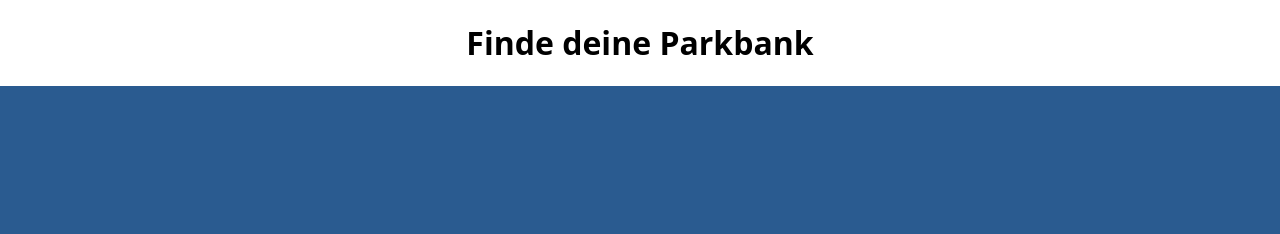
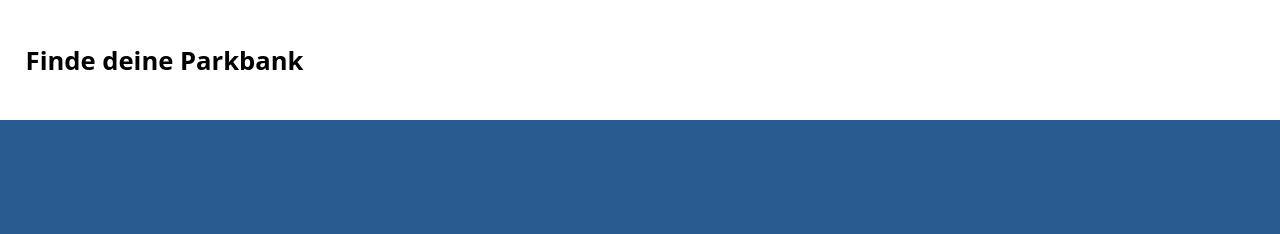
Before and after one commit to pauljk-hb/Parkbank-front-end, an Astro site: page / in a window 1280 px wide. Shown: the top 234 px of the page. Built offline with nearby package versions, Linux system fonts and the light colour scheme; Astro itself is replaced by a stand-in of ours.

Commit message:
sdgfdsfsdf
sdfsdf

```diff
--- a/src/components/Footer.astro
+++ b/src/components/Footer.astro
@@ -1,16 +1,15 @@
 
-<html>
-  <body>
+
 <footer>
   <div class="footerIcon">
     <img src="../src/Assets/Map.svg" alt="Bild">
     <img src="../src/Assets/explore.svg" alt="Bild">
+    <img src="../src/Assets/category.svg" alt="Bild">
     <img src="../src/Assets/save.svg" alt="Bild">
-        <img src="../src/Assets/category.svg" alt="Bild">
+
   </div>
 </footer>
-  </body>
-</html>
+
 
 <style>
   .footerIcon {
--- a/src/components/Header.astro
+++ b/src/components/Header.astro
@@ -6,11 +6,7 @@ interface Props {
 const {title} = Astro.props;
 ---
 
-<html>
-  <body>
-    <header>
-      <h1>{title}</h1>
-      <!-- Hier kannst du weitere Header-Elemente hinzufügen -->
-    </header>
-  </body>
-</html>
+
+<header>
+  <h1>{title}</h1>
+</header>
--- a/src/layouts/Kartelayout.astro
+++ b/src/layouts/Kartelayout.astro
@@ -4,6 +4,8 @@ interface Props {
 }
 
 const { title } = Astro.props;
+
+import '../style/style.css'
 ---
 
 <!doctype html>
@@ -20,60 +22,3 @@ const { title } = Astro.props;
 		<slot />
 	</body>
 </html>
-<style is:global>
-	:root {
-		--accent: 136, 58, 234;
-		--accent-light: 224, 204, 250;
-		--accent-dark: 49, 10, 101;
-		--accent-gradient: linear-gradient(
-			45deg,
-			rgb(var(--accent)),
-			rgb(var(--accent-light)) 30%,
-			white 60%
-		);
-	}
-	html {
-		font-family: system-ui, sans-serif;
-		background: #2a5b90;
-		background-size: 224px;
-	}
-	code {
-		font-family:
-			Menlo,
-			Monaco,
-			Lucida Console,
-			Liberation Mono,
-			DejaVu Sans Mono,
-			Bitstream Vera Sans Mono,
-			Courier New,
-			monospace;
-	}
-
-    footer {
-    display: flex;
-    justify-content: center;
-    align-items: center;
-    height: 5em;
-    background-color: white;
-    color: black;
-    position: fixed;
-    bottom: 0;
-    width: 100%;
-    border-top-left-radius: 10%;
-	border-top-right-radius: 10%;
-    }
-
-    header {
-    display: flex;
-    justify-content: center;
-    background-color: white;
-    }
-
-    body {
-    margin: 0;
-    padding: 0;
-    }
-
-
-
-</style>
--- a/src/pages/index.astro
+++ b/src/pages/index.astro
@@ -6,16 +6,12 @@ import Header from '../components/Header.astro';
 
 
 <Kartelayout title="Parkbank App">
-	<div class="box">
 	<Header
 	title="Finde deine Parkbank"
 	/>
-	</div>
 	<div class="Container">
 	<img class="Map" src="../src/Assets/Map.png">
 	</div>
-
-
 	<Footer/>
 </Kartelayout>
 
--- /dev/null
+++ b/src/style/style.css
@@ -0,0 +1,60 @@
+:root {
+
+    /*COLOR*/
+    --accent: 136, 58, 234;
+    --accent-light: 224, 204, 250;
+    --accent-dark: 49, 10, 101;
+    --accent-gradient: linear-gradient(
+        45deg,
+        rgb(var(--accent)),
+        rgb(var(--accent-light)) 30%,
+        white 60%
+    );
+
+    /*FONT STYLE*/
+    --fontBig: 0.8rem
+
+}
+html {
+    font-family: system-ui, sans-serif;
+    background: #2a5b90;
+    background-size: 224px;
+}
+code {
+    font-family:
+        Menlo,
+        Monaco,
+        Lucida Console,
+        Liberation Mono,
+        DejaVu Sans Mono,
+        Bitstream Vera Sans Mono,
+        Courier New,
+        monospace;
+}
+
+footer {
+display: flex;
+justify-content: center;
+align-items: center;
+height: 5em;
+background-color: white;
+color: black;
+position: fixed;
+bottom: 0;
+width: 100%;
+border-top-left-radius: 10%;
+border-top-right-radius: 10%;
+}
+
+header {
+display: flex;
+justify-content: start;
+background-color: white;
+padding: 2%;
+font-size: var(--fontBig);
+}
+
+body {
+margin: 0;
+padding: 0;
+}
```
Lines whose indentation alone changed are shown as unchanged.
